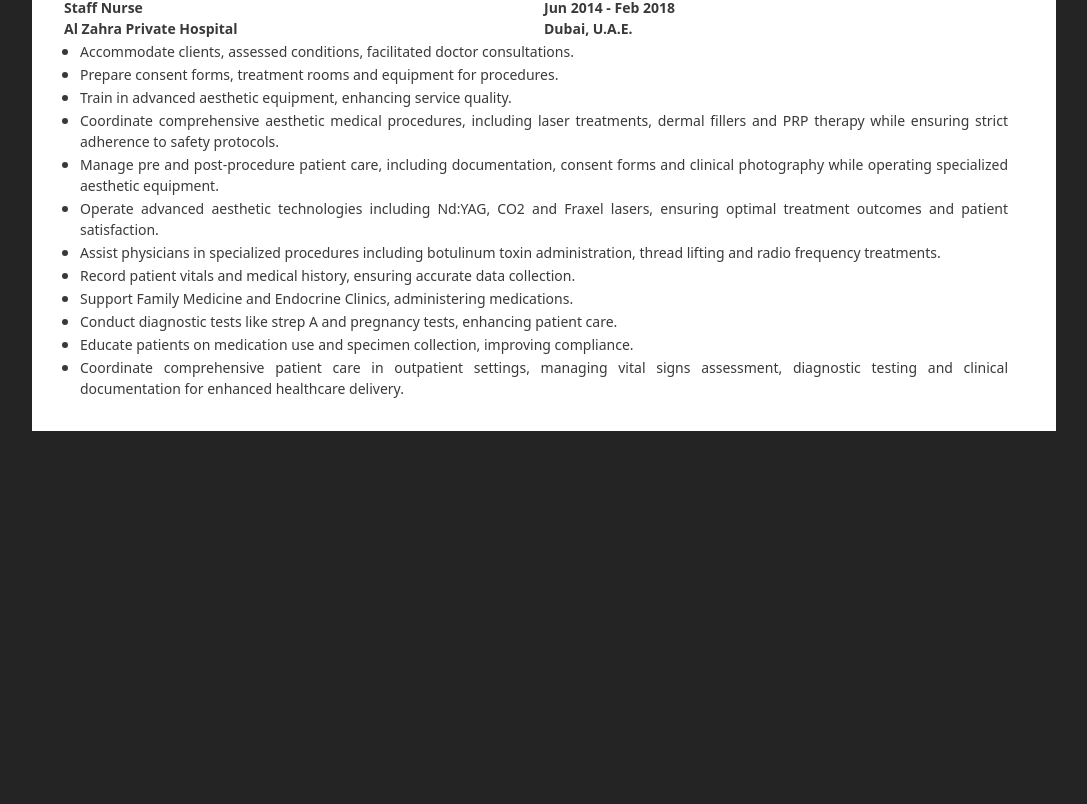
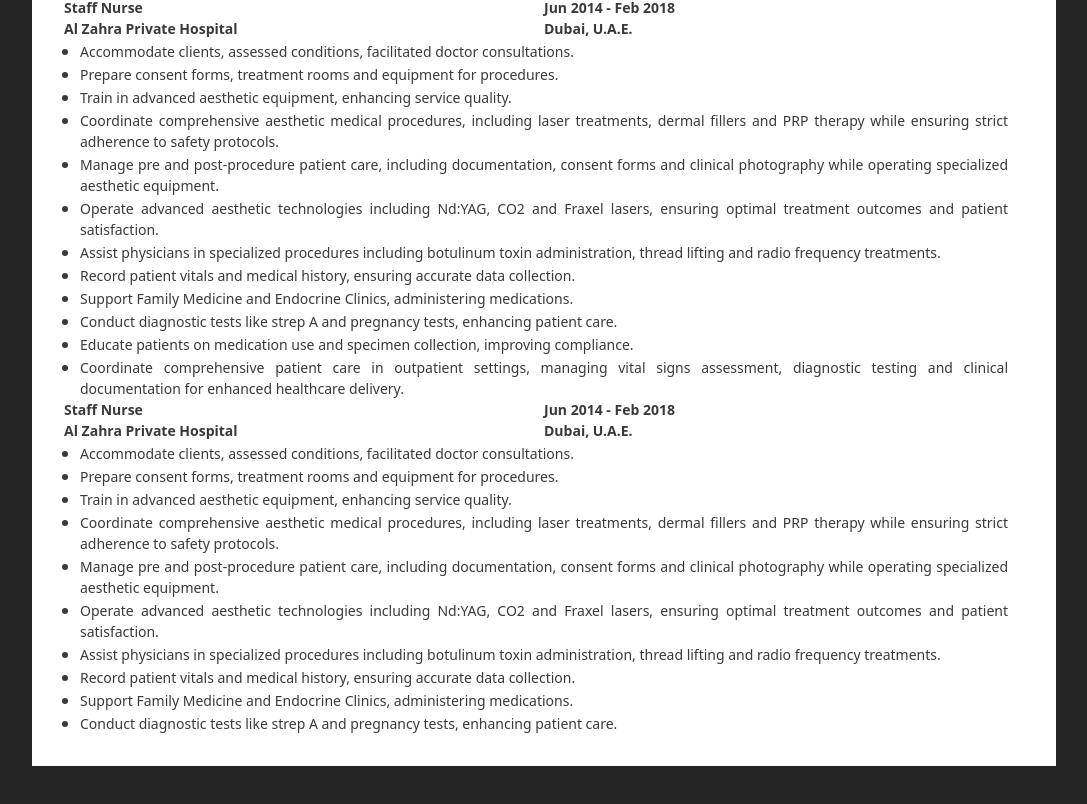
Before and after one commit to RamonSanGabriel/klaire-cv, a React (Vite) app in the folder klaire-CV/: page /cv in a window 1280 px wide. Shown: the part 1294-2098 px from the top of the page, without its empty margins (96-1183 px from the left). Before the commit the page ends 1773 px from the top, so only its background shows below. Built offline with nearby package versions, Linux system fonts and the light colour scheme; a web font is replaced by a local one.

Commit message:
Employment6.jsx

```diff
--- /dev/null
+++ b/klaire-CV/src/components/Employment/Employmnet6/Employment6.module.css
@@ -0,0 +1,24 @@
+.employmentContainer {
+  display: grid;
+  grid-template-columns: 1fr 1fr;
+  justify-content: space-between;
+
+  & h4 {
+    text-transform: capitalize;
+    font-size: 0.875rem;
+  }
+}
+.title {
+  border-bottom: 1px double #000;
+  margin-bottom: 0.25rem;
+}
+.description {
+  text-align: justify;
+  /* font-size: 0.625rem; */
+}
+.sumList {
+  display: flex;
+  flex-direction: column;
+  justify-items: center;
+  padding: 0 1rem;
+}
--- /dev/null
+++ b/klaire-CV/src/components/Employment/Employmnet6/Employmnet6.jsx
@@ -0,0 +1,69 @@
+import css from './Employment6.module.css';
+import { employment6 } from '../../../data/cv';
+
+const Employment6 = () => {
+  const {
+    employment6Title,
+    employment6Duration,
+    employment6Company,
+    employment6Location,
+    employment6Desc1,
+    employment6Desc2,
+    employment6Desc3,
+    employment6Desc4,
+    employment6Desc5,
+    employment6Desc6,
+    employment6Desc7,
+    employment6Desc8,
+    employment6Desc9,
+    employment6Desc10,
+    employment6Desc11,
+    employment6Desc12,
+  } = employment6;
+  return (
+    <>
+      <section className={css.employmentSection}>
+        <div className={css.employmentContainer}>
+          <h4 className={css.employmentTitle}>{employment6Title}</h4>
+          <h4>{employment6Duration}</h4>
+          <h4>{employment6Company}</h4>
+          <h4>{employment6Location}</h4>
+        </div>
+        <ul className={css.sumList}>
+          <li>
+            <p className={css.description}>{employment6Desc1}</p>
+          </li>
+          <li>
+            <p className={css.description}>{employment6Desc2}</p>
+          </li>
+          <li>
+            <p className={css.description}>{employment6Desc3}</p>
+          </li>
+          <li>
+            <p className={css.description}>{employment6Desc4}</p>
+          </li>
+          <li>
+            <p className={css.description}>{employment6Desc5}</p>
+          </li>
+          <li>
+            <p className={css.description}>{employment6Desc6}</p>
+          </li>
+          <li>
+            <p className={css.description}>{employment6Desc7}</p>
+          </li>
+          <li>
+            <p className={css.description}>{employment6Desc8}</p>
+          </li>
+          <li>
+            <p className={css.description}>{employment6Desc9}</p>
+          </li>
+          <li>
+            <p className={css.description}>{employment6Desc10}</p>
+          </li>
+        </ul>
+      </section>
+    </>
+  );
+};
+
+export default Employment6;
--- a/klaire-CV/src/data/cv.js
+++ b/klaire-CV/src/data/cv.js
@@ -124,3 +124,30 @@
   employment5Desc12:
     'Coordinate comprehensive patient care in outpatient settings, managing vital signs assessment, diagnostic testing and clinical documentation for enhanced healthcare delivery.',
 };
+
+export const employment6 = {
+  employment6Title: 'Staff Nurse',
+  employment6Duration: 'Jun 2014 - Feb 2018',
+  employment6Company: 'Al Zahra Private Hospital',
+  employment6Location: 'Dubai, U.A.E.',
+  employment6Desc1:
+    'Accommodate clients, assessed conditions, facilitated doctor consultations.',
+  employment6Desc2:
+    'Prepare consent forms, treatment rooms and equipment for procedures.',
+  employment6Desc3:
+    'Train in advanced aesthetic equipment, enhancing service quality.',
+  employment6Desc4:
+    'Coordinate comprehensive aesthetic medical procedures, including laser treatments, dermal fillers and PRP therapy while ensuring strict adherence to safety protocols.',
+  employment6Desc5:
+    'Manage pre and post-procedure patient care, including documentation, consent forms and clinical photography while operating specialized aesthetic equipment.',
+  employment6Desc6:
+    'Operate advanced aesthetic technologies including Nd:YAG, CO2 and Fraxel lasers, ensuring optimal treatment outcomes and patient satisfaction.',
+  employment6Desc7:
+    'Assist physicians in specialized procedures including botulinum toxin administration, thread lifting and radio frequency treatments.',
+  employment6Desc8:
+    'Record patient vitals and medical history, ensuring accurate data collection.',
+  employment6Desc9:
+    'Support Family Medicine and Endocrine Clinics, administering medications.',
+  employment6Desc10:
+    'Conduct diagnostic tests like strep A and pregnancy tests, enhancing patient care.',
+};
--- a/klaire-CV/src/pages/CVPage/CVPage.jsx
+++ b/klaire-CV/src/pages/CVPage/CVPage.jsx
@@ -9,6 +9,7 @@
 import Employment3 from '../../components/Employment/Employment3/Employment3';
 import Employment4 from '../../components/Employment/Employment4/Employment4';
 import Employment5 from '../../components/Employment/Employment5/Employment5';
+import Employment6 from '../../components/Employment/Employmnet6/Employmnet6';
 
 const CVPage = () => {
   const contentRef = useRef();
@@ -67,6 +68,7 @@
         <Employment3 />
         <Employment4 />
         <Employment5 />
+        <Employment6 />
       </div>
     </>
   );
```
